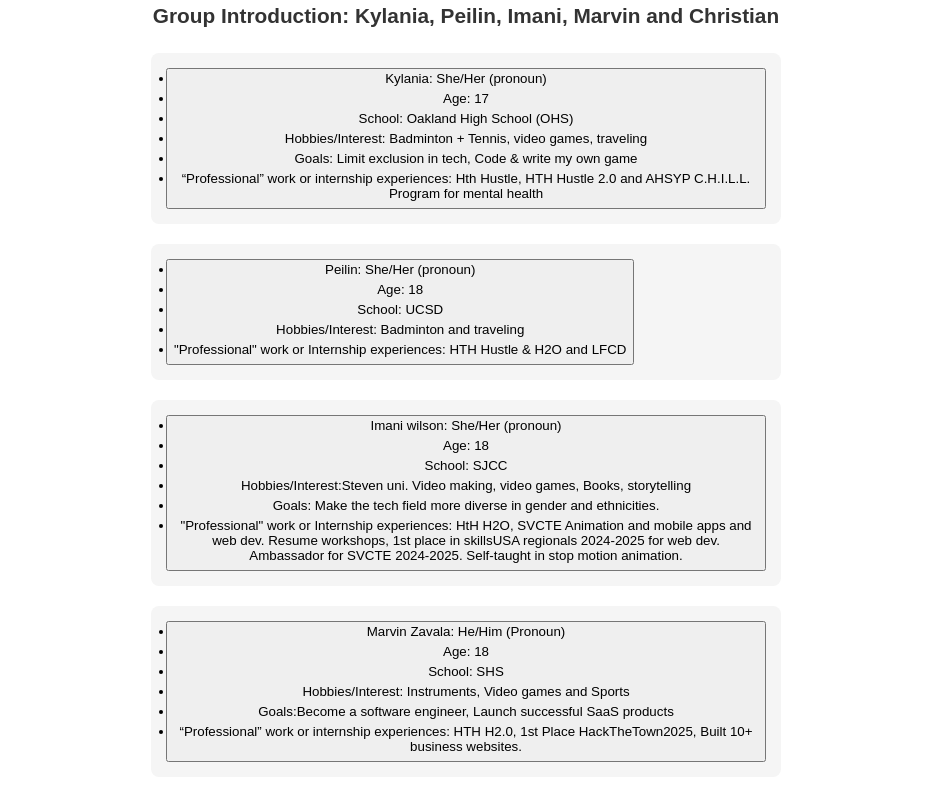
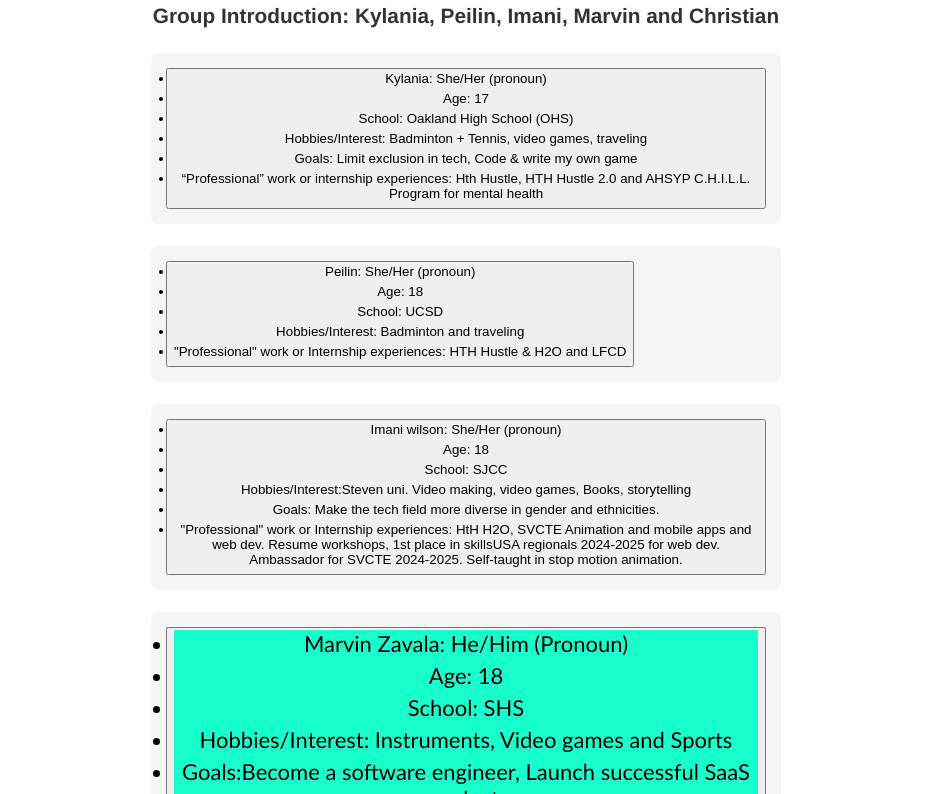
Before and after one commit to Ilikesushi37/g-o_portfolio_website, a plain HTML site: page index.html in a window 1280 px wide. Shown: the part 107-901 px from the top of the page, without its empty margins (174-1103 px from the left). Drawn offline with Linux system fonts and the light colour scheme.

Commit message:
Changes on css and html

```diff
--- a/index.css
+++ b/index.css
@@ -1,5 +1,14 @@
+.kylania, .peilin, .imani, .marvin, .christian {
+    font-family:'Gill Sans', 'Gill Sans MT', Calibri, 'Trebuchet MS', sans-serif;
+    font-size: 22px;
+}
+
+.marvin{
+    background-color: rgb(22, 255, 205);
+}
+
 body {
-    font-family: Arial, sans-serif;
+    font-family: 'Helvetica', Arial, sans-serif;
     text-align: center;
     padding: 20px;
 }
@@ -20,7 +29,7 @@ h1 {
 ul {
     text-align: left;
     max-width: 600px;
-    margin: 20px auto;
+    margin: 22px auto;
     padding: 15px;
     background-color: #f5f5f5;
     border-radius: 8px;
```
